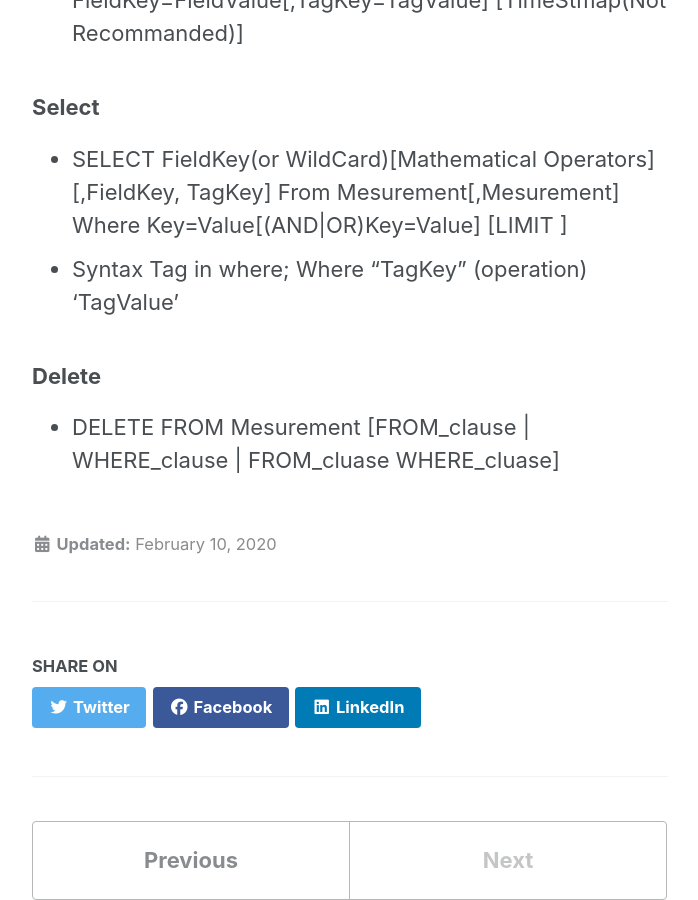
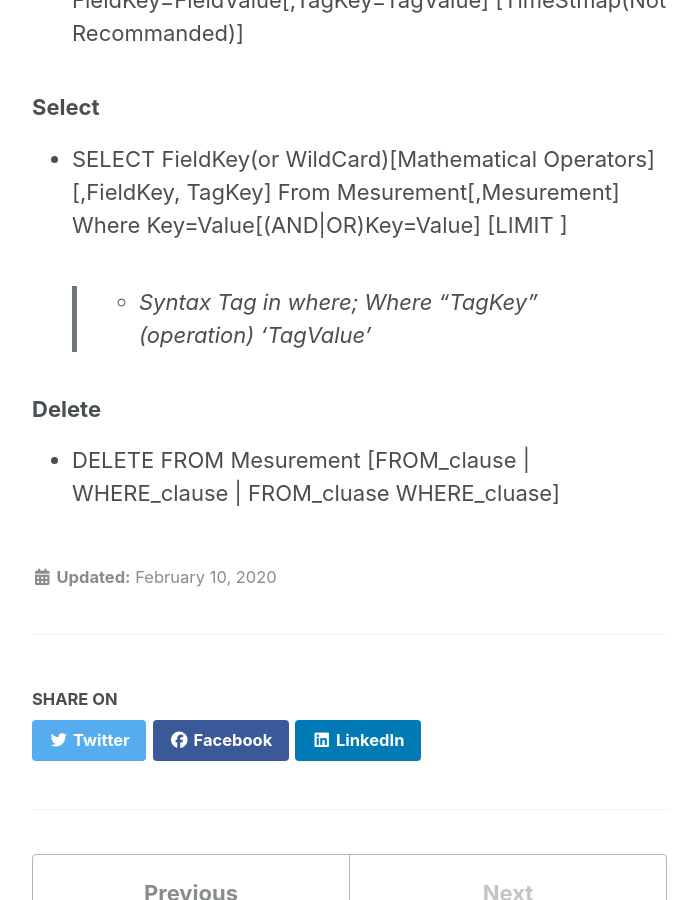
Before and after one commit to tech-vcanus/tech-vcanus.github.io, a Jekyll site: the page built from _posts/2020-02-10-Influxdb-basic.md, in a window 1280 px wide and 900 px high, scrolled down 3963 px. Shown: the whole window, without its empty margins (290-988 px from the left). Built offline with Jekyll 4.4.1, drawn with Linux system fonts in a browser that asks for light colours; cached includes are drawn as plain includes; nearby versions of some CDN libraries.

```diff
--- a/_posts/2020-02-10-Influxdb-basic.md
+++ b/_posts/2020-02-10-Influxdb-basic.md
@@ -95,7 +95,7 @@ $docker exec -it <ContainerName> influxdb [-username <USERNAME> -password <PASSW
 
 ### Select
 - SELECT FieldKey(or WildCard)[Mathematical Operators][,FieldKey, TagKey] From Mesurement[,Mesurement] Where Key=Value[(AND\|OR)Key=Value] [LIMIT ]
-- Syntax Tag in where; Where "TagKey" (operation) 'TagValue'
+> - Syntax Tag in where; Where "TagKey" (operation) 'TagValue'
 
 ### Delete
 - DELETE FROM Mesurement [FROM_clause \| WHERE_clause \| FROM_cluase WHERE_cluase]
```
